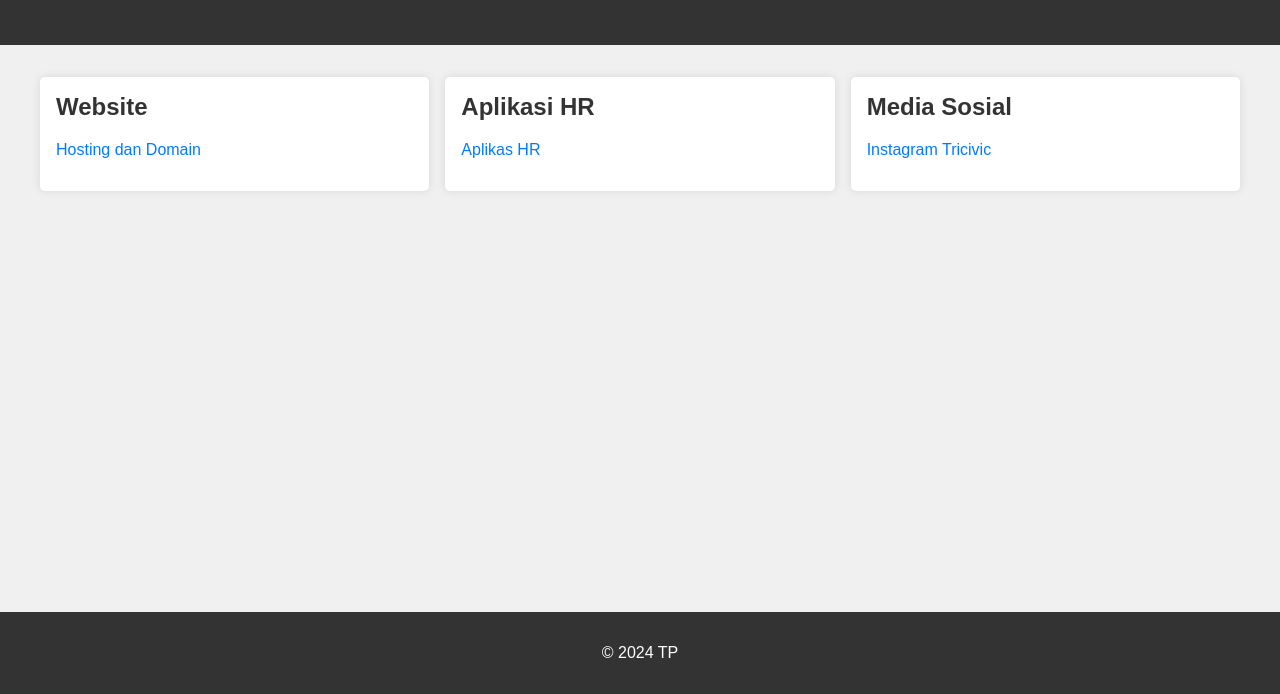
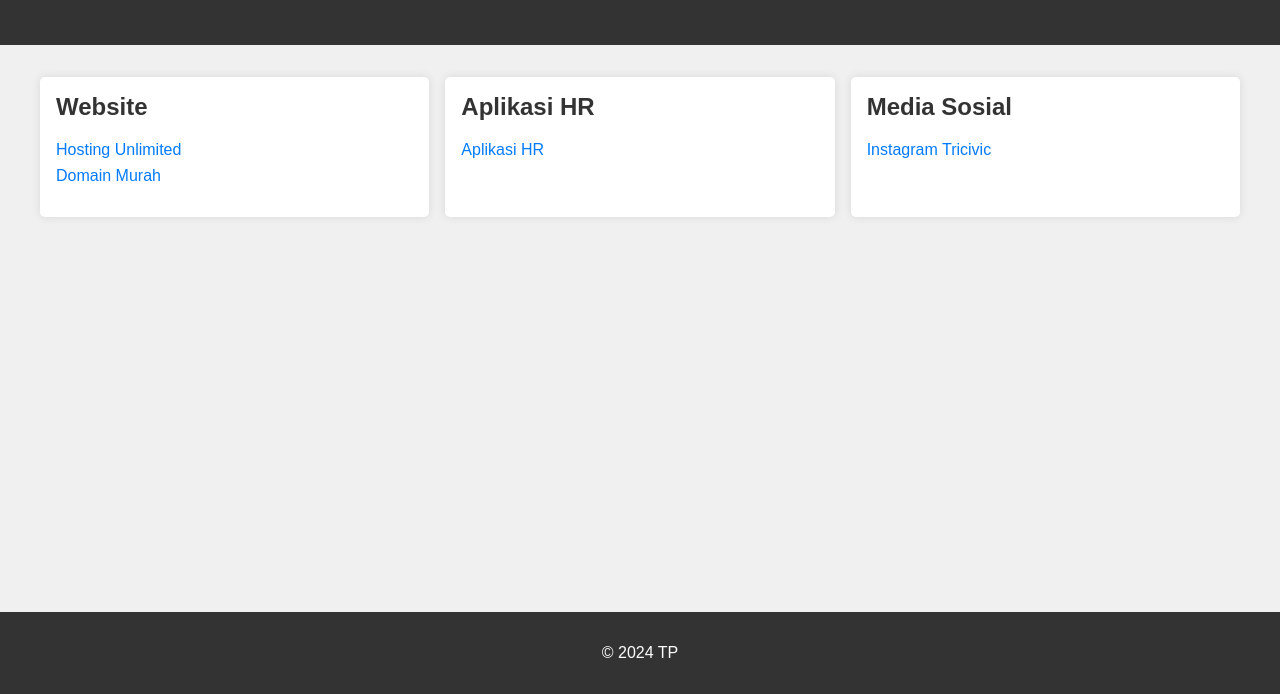
Before and after one commit to idnetri/idnetri.github.io, a plain HTML site: page index.html in a window 1280 px wide. Shown: the part 106-800 px from the top of the page. Drawn offline with Linux system fonts and the light colour scheme.

Commit message:
Update index.html

```diff
--- a/index.html
+++ b/index.html
@@ -17,7 +17,8 @@
             <div class="column">
                 <h2>Website</h2>
                 <ul>
-                    <li><a href="https://idwebhost.com/aff/9655" target="_blank">Hosting dan Domain</a></li>
+                    <li><a href="https://idwebhost.com/aff/9655" target="_blank">Hosting Unlimited</a></li>
+                    <li><a href="https://idwebhost.com/aff/9655" target="_blank">Domain Murah</a></li>
 <!--                     <li><a href="https://www.bing.com" target="_blank">Bing</a></li>
                     <li><a href="https://www.duckduckgo.com" target="_blank">DuckDuckGo</a></li> -->
                 </ul>
@@ -25,7 +26,7 @@
             <div class="column">
                 <h2>Aplikasi HR</h2>
                 <ul>
-                    <li><a href="https://www.idnetri.github.io" target="_blank">Aplikas HR</a></li>
+                    <li><a href="https://www.idnetri.github.io" target="_blank">Aplikasi HR</a></li>
                 </ul>
             </div>
             <div class="column">
```
